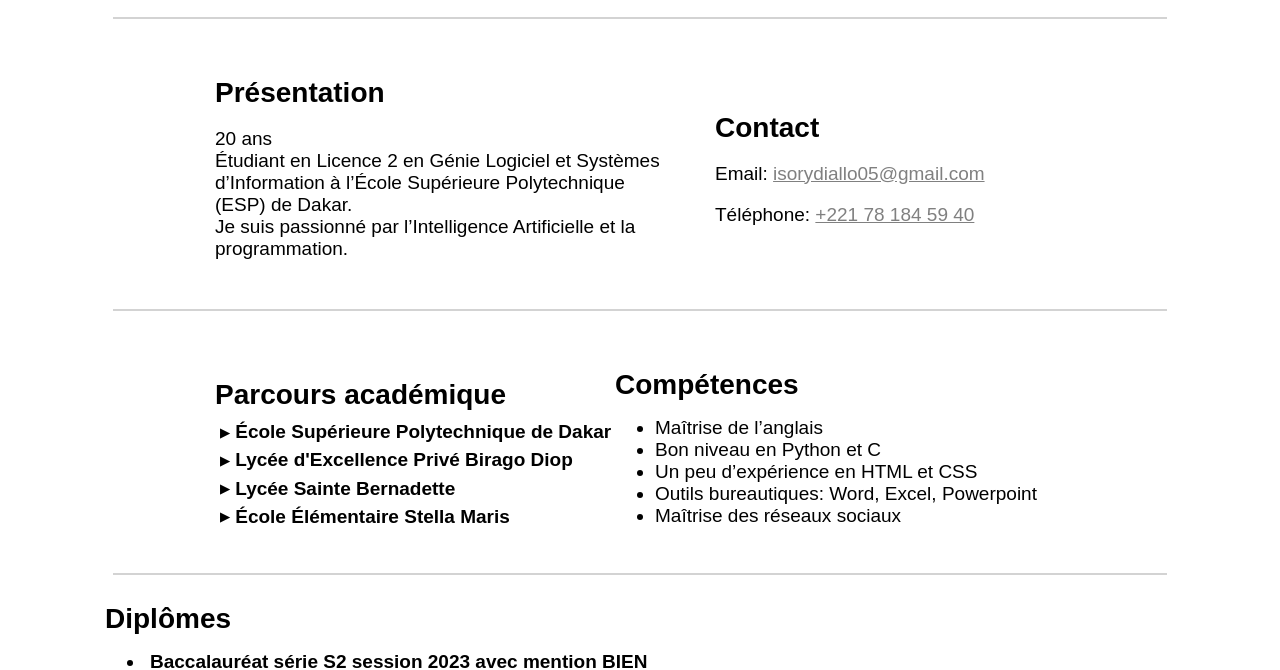
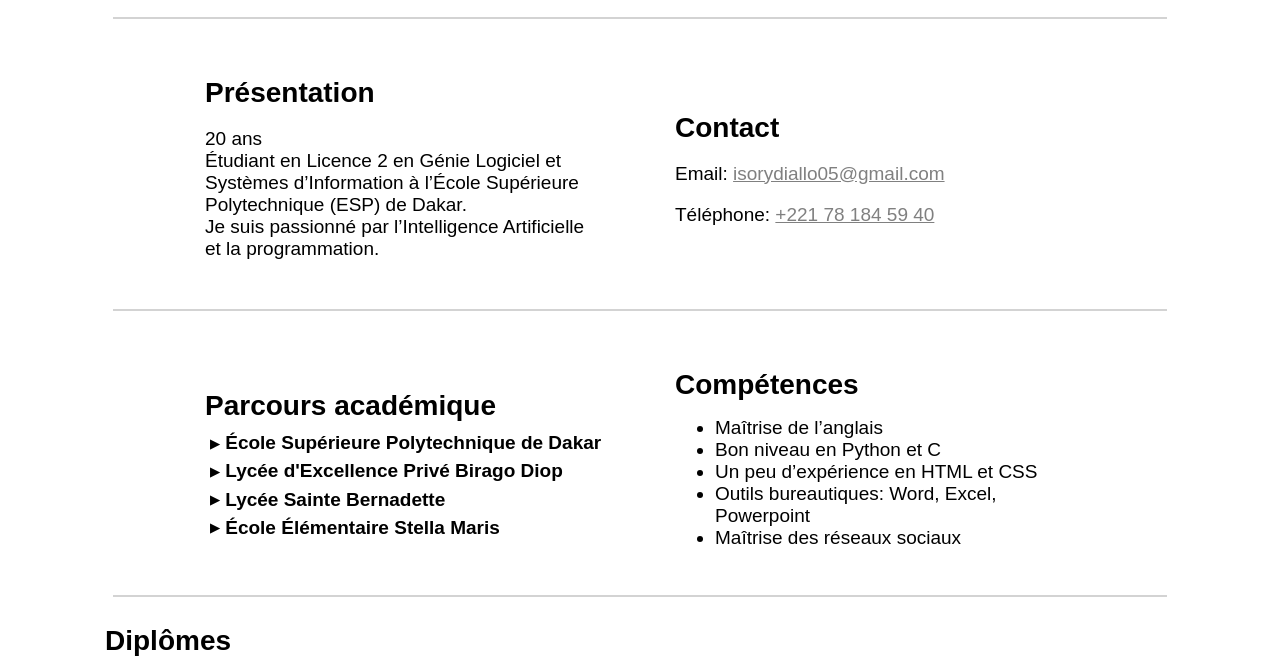
Before and after one commit to br1mald/br1mald.github.io, a plain HTML site: page index.html in a window 1280 px wide. Shown: the part 90-760 px from the top of the page. Drawn offline with Linux system fonts and the light colour scheme.

Commit message:
small adjustments

```diff
--- a/style.css
+++ b/style.css
@@ -51,10 +51,6 @@ body h3 {
     margin: 0;
 }
 
-.toggle-button:hover {
-    background-color: whitesmoke;
-    border-radius: 15%;
-}
 .toggle-button.rotated {
     background-color: none;
     transform: rotate(90deg);
@@ -191,4 +187,25 @@ a {
     span {
         font-size: 19px;
     }
+
+    .toggle-button:hover {
+        background-color: whitesmoke;
+        border-radius: 15%;
+    }
+
+    .blocks-of-two {
+        gap: 50px;
+    }
+
+    .parcours,
+    .bio {
+        width: 400px;
+        justify-self: center;
+    }
+
+    .contact,
+    .competences {
+        width: 400px;
+        justify-self: center;
+    }
 }
```
